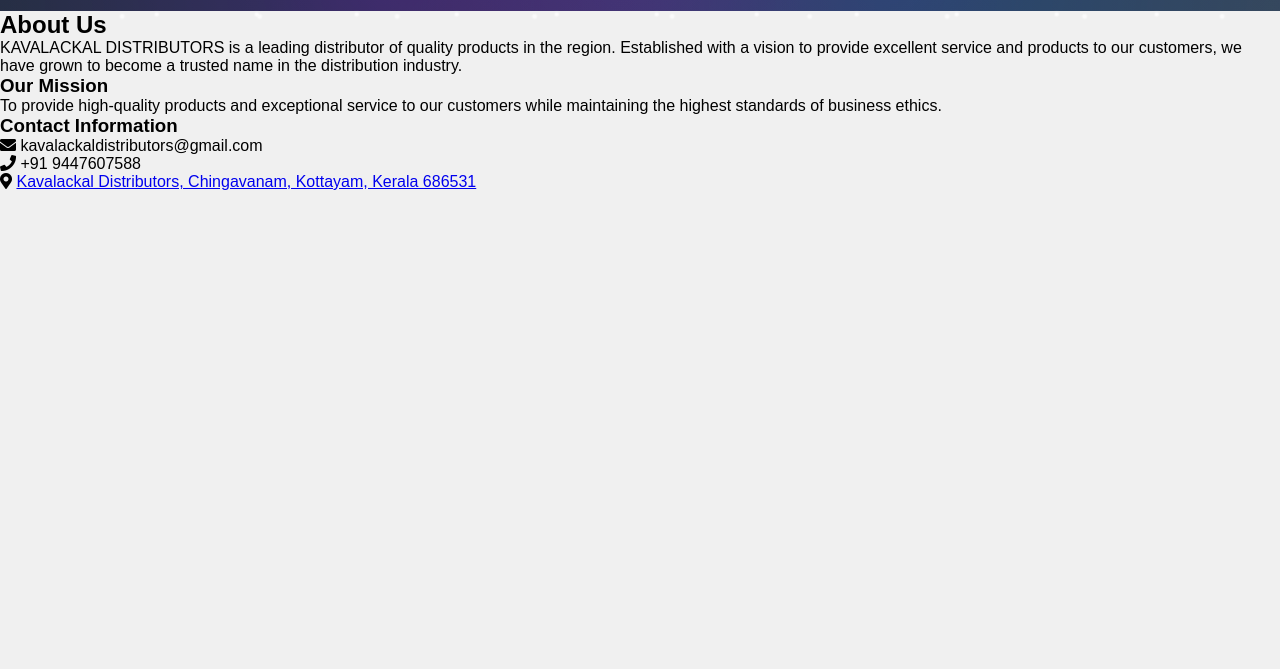
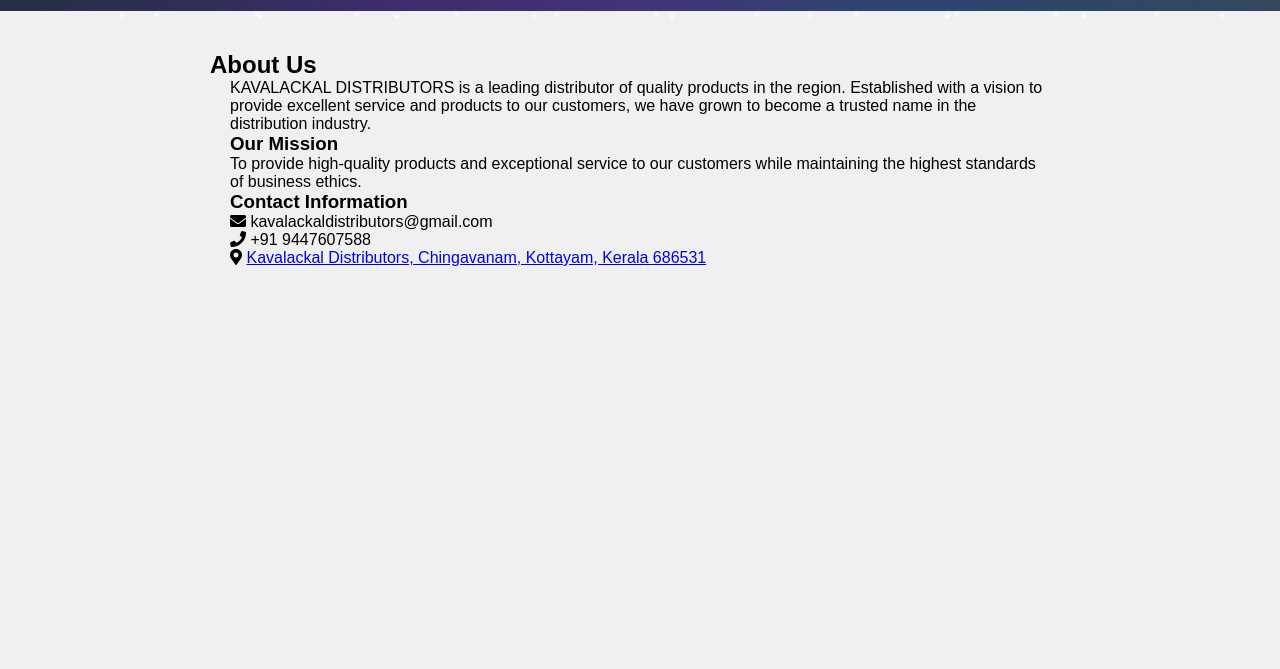
Before and after one commit to KavalackalDistributors/Kavalackal-Distributors, a plain HTML site: page about.html in a window 1280 px wide. Shown: the part 69-738 px from the top of the page. Drawn offline with Linux system fonts and the light colour scheme.

Commit message:
Update about.html

```diff
--- a/about.html
+++ b/about.html
@@ -6,6 +6,18 @@
     <title>About Us - KAVALACKAL DISTRIBUTORS</title>
     <link rel="stylesheet" href="styles.css">
     <link rel="stylesheet" href="https://cdnjs.cloudflare.com/ajax/libs/font-awesome/5.15.3/css/all.min.css">
+    <style>
+        .about-content {
+            padding: 40px 20px;
+            max-width: 900px;
+            margin: 0 auto;
+        }
+
+        .about-text {
+            text-align: left;
+            padding: 0 20px;
+        }
+    </style>
 </head>
 <body>
     <nav class="main-nav">
```
